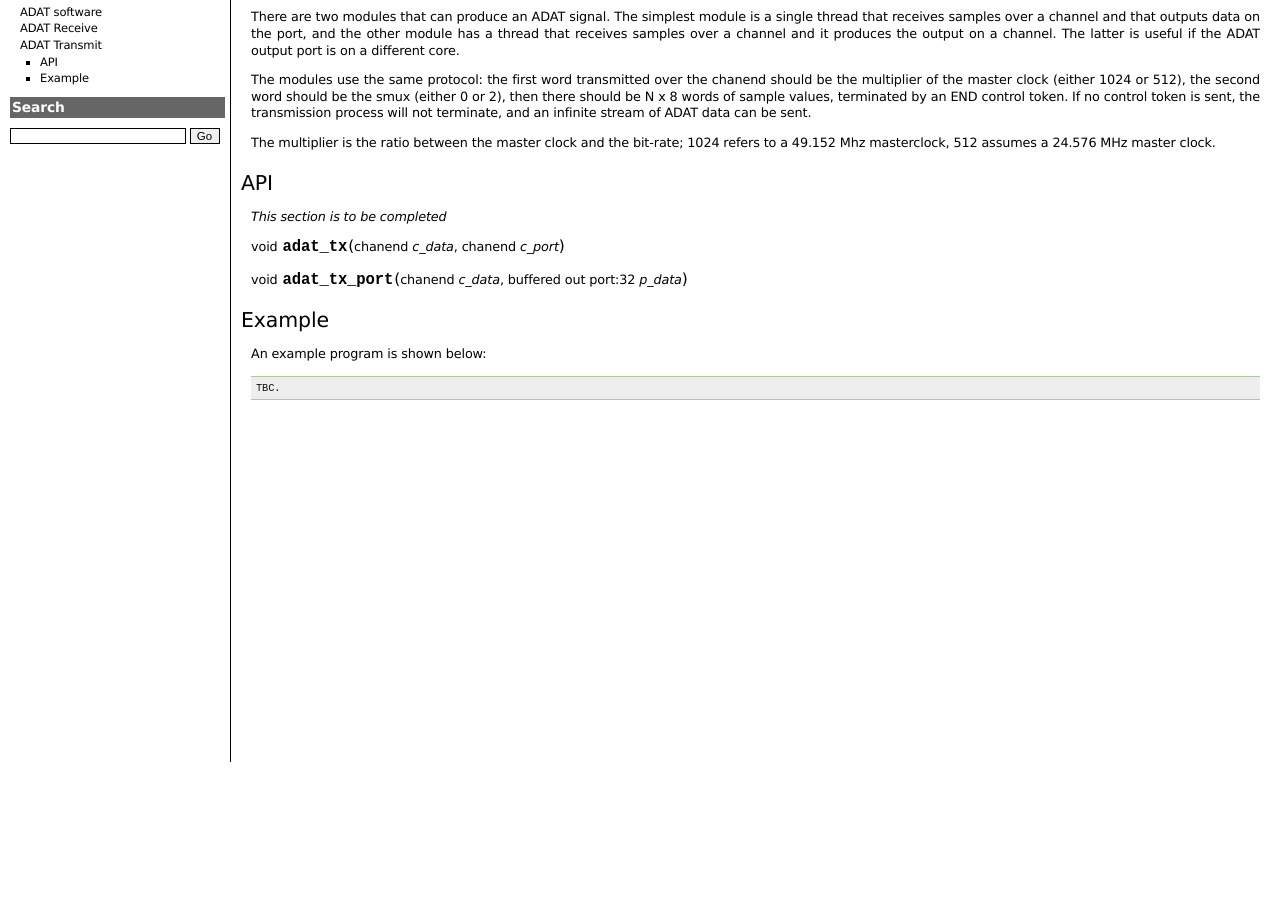
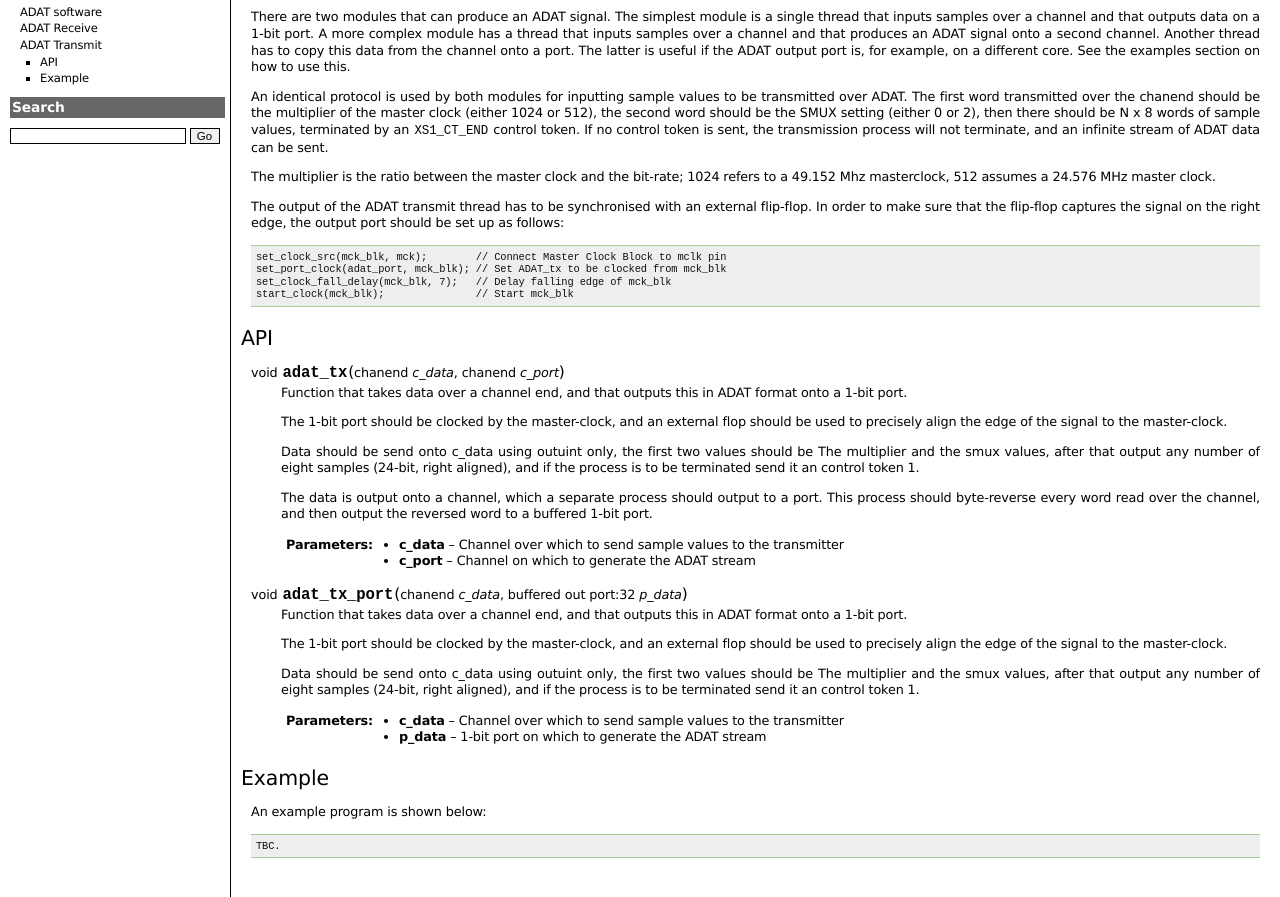
Before and after one commit to xcore/sc_adat, a plain HTML site: page api-tx.html in a window 1280 px wide. Shown: the part 43-940 px from the top of the page. Before the commit the page ends 818 px from the top, so only its background shows below. Drawn offline with nearby package versions, Linux system fonts and the light colour scheme; some packages are replaced by stand-ins of ours.

Commit message:
More documentation

```diff
--- a/api-tx.html
+++ b/api-tx.html
@@ -58,31 +58,73 @@ document.getElementById('d1').style.height=h2 + "px";
 
   <div class="section" id="adat-transmit">
 <h1>ADAT Transmit<a class="headerlink" href="#adat-transmit" title="Permalink to this headline">¶</a></h1>
-<p>There are two modules that can produce an ADAT signal. The simplest
-module is a single thread that receives samples over a channel and that
-outputs data on the port, and the other module has a thread that receives
-samples over a channel and it produces the output on a channel. The latter
-is useful if the ADAT output port is on a different core.</p>
-<p>The modules use the same protocol: the first word transmitted over the
+<p>There are two modules that can produce an ADAT signal. The simplest module
+is a single thread that inputs samples over a channel and that outputs data
+on a 1-bit port. A more complex module has a thread that inputs samples
+over a channel and that produces an ADAT signal onto a second channel.
+Another thread has to copy this data from the channel onto a port. The
+latter is useful if the ADAT output port is, for example, on a different
+core. See the examples section on how to use this.</p>
+<p>An identical protocol is used by both modules for inputting sample values
+to be transmitted over ADAT. The first word transmitted over the
 chanend should be the multiplier of the master clock (either 1024 or 512),
-the second word should be the smux (either 0 or 2), then there should be N
-x 8 words of sample values, terminated by an END control token. If no
+the second word should be the SMUX setting (either 0 or 2), then there should be N
+x 8 words of sample values, terminated by an <tt class="docutils literal"><span class="pre">XS1_CT_END</span></tt> control token. If no
 control token is sent, the transmission process will not terminate, and an
 infinite stream of ADAT data can be sent.</p>
 <p>The multiplier is the ratio between the master clock and the bit-rate; 1024
 refers to a 49.152 Mhz masterclock, 512 assumes a 24.576 MHz master clock.</p>
+<p>The output of the ADAT transmit thread has to be synchronised with an
+external flip-flop. In order to make sure that the flip-flop captures the
+signal on the right edge, the output port should be set up as follows:</p>
+<div class="highlight-none"><div class="highlight"><pre>set_clock_src(mck_blk, mck);        // Connect Master Clock Block to mclk pin
+set_port_clock(adat_port, mck_blk); // Set ADAT_tx to be clocked from mck_blk
+set_clock_fall_delay(mck_blk, 7);   // Delay falling edge of mck_blk
+start_clock(mck_blk);               // Start mck_blk
+</pre></div>
+</div>
 <div class="section" id="api">
 <h2>API<a class="headerlink" href="#api" title="Permalink to this headline">¶</a></h2>
-<p><em>This section is to be completed</em></p>
 <dl class="function">
 <dt id="adat_tx">
 void <tt class="descname">adat_tx</tt><big>(</big>chanend<em>&nbsp;c_data</em>, chanend<em>&nbsp;c_port</em><big>)</big><a class="headerlink" href="#adat_tx" title="Permalink to this definition">¶</a></dt>
-<dd></dd></dl>
+<dd><p>Function that takes data over a channel end, and that outputs this in ADAT format onto a 1-bit port.</p>
+<p>The 1-bit port should be clocked by the master-clock, and an external flop should be used to precisely align the edge of the signal to the master-clock.</p>
+<p>Data should be send onto c_data using outuint only, the first two values should be The multiplier and the smux values, after that output any number of eight samples (24-bit, right aligned), and if the process is to be terminated send it an control token 1.</p>
+<p>The data is output onto a channel, which a separate process should output to a port. This process should byte-reverse every word read over the channel, and then output the reversed word to a buffered 1-bit port.</p>
+<table class="docutils field-list" frame="void" rules="none">
+<col class="field-name" />
+<col class="field-body" />
+<tbody valign="top">
+<tr class="field-odd field"><th class="field-name">Parameters:</th><td class="field-body"><ul class="first last simple">
+<li><strong>c_data</strong> &#8211; Channel over which to send sample values to the transmitter</li>
+<li><strong>c_port</strong> &#8211; Channel on which to generate the ADAT stream</li>
+</ul>
+</td>
+</tr>
+</tbody>
+</table>
+</dd></dl>
 
 <dl class="function">
 <dt id="adat_tx_port">
 void <tt class="descname">adat_tx_port</tt><big>(</big>chanend<em>&nbsp;c_data</em>, buffered out port:32<em>&nbsp;p_data</em><big>)</big><a class="headerlink" href="#adat_tx_port" title="Permalink to this definition">¶</a></dt>
-<dd></dd></dl>
+<dd><p>Function that takes data over a channel end, and that outputs this in ADAT format onto a 1-bit port.</p>
+<p>The 1-bit port should be clocked by the master-clock, and an external flop should be used to precisely align the edge of the signal to the master-clock.</p>
+<p>Data should be send onto c_data using outuint only, the first two values should be The multiplier and the smux values, after that output any number of eight samples (24-bit, right aligned), and if the process is to be terminated send it an control token 1.</p>
+<table class="docutils field-list" frame="void" rules="none">
+<col class="field-name" />
+<col class="field-body" />
+<tbody valign="top">
+<tr class="field-odd field"><th class="field-name">Parameters:</th><td class="field-body"><ul class="first last simple">
+<li><strong>c_data</strong> &#8211; Channel over which to send sample values to the transmitter</li>
+<li><strong>p_data</strong> &#8211; 1-bit port on which to generate the ADAT stream</li>
+</ul>
+</td>
+</tr>
+</tbody>
+</table>
+</dd></dl>
 
 </div>
 <div class="section" id="example">
```
Also changed, not shown: api-rx.html (+47 -2 lines), searchindex.js (+1 -1 lines), _sources/api-rx.txt, _sources/api-tx.txt, 3 other files.
